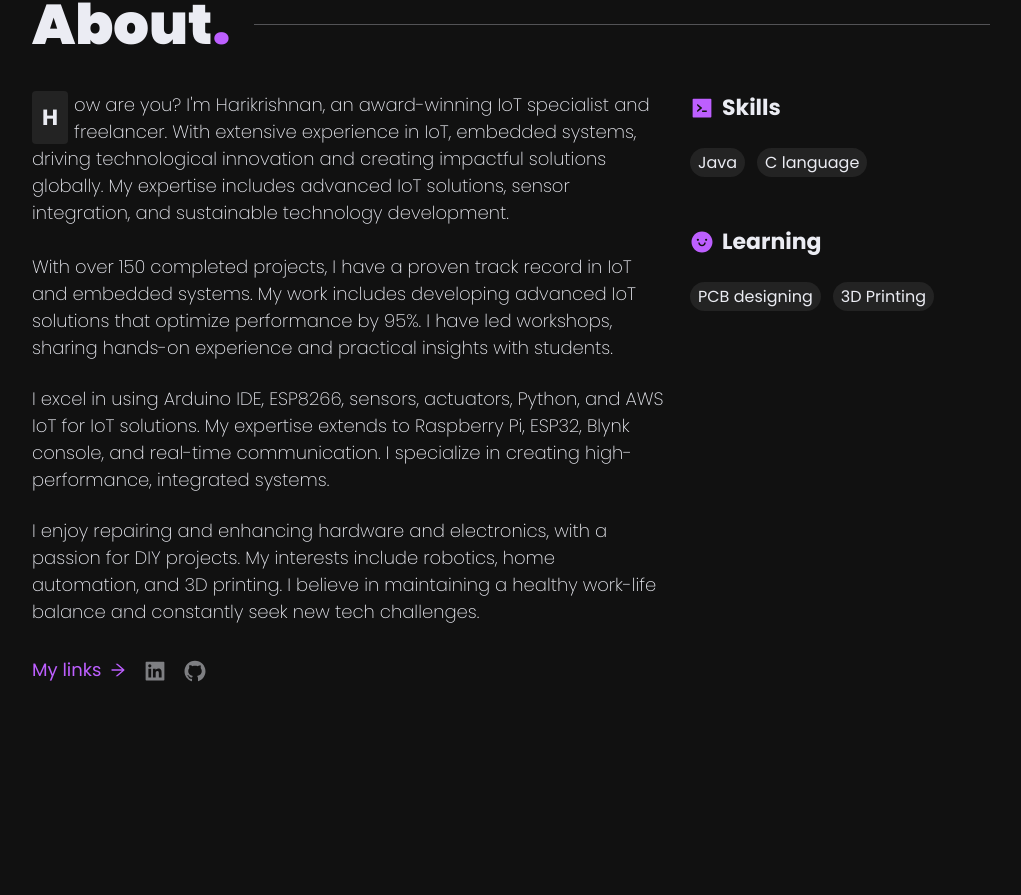
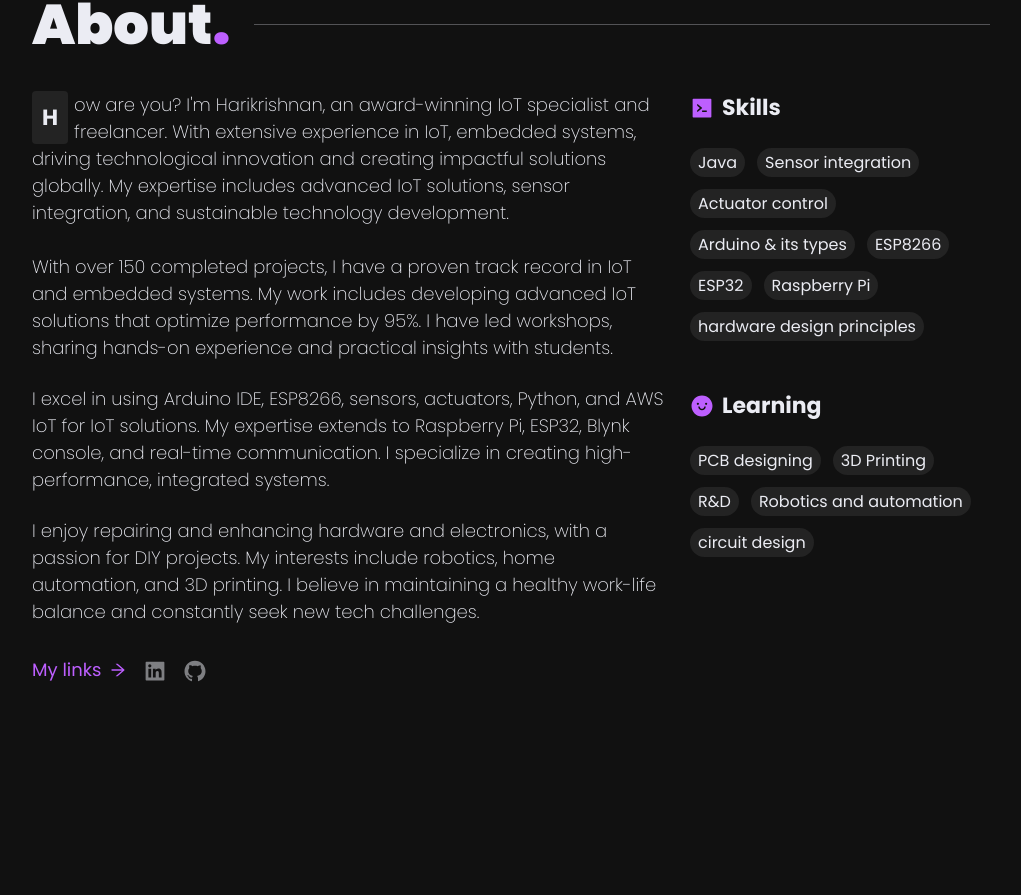
Before and after one commit to HariHK22/harikrishnan, a Next.js app: page / in a window 1280 px wide. Shown: the part 1207-2102 px from the top of the page, without its empty margins (159-1180 px from the left). Built offline with nearby package versions, Linux system fonts and the light colour scheme.

Commit message:
Update Stats.tsx

```diff
--- a/components/home/about/Stats.tsx
+++ b/components/home/about/Stats.tsx
@@ -13,7 +13,13 @@ export const Stats = () => {
           </h4>
           <div className={styles.statGrid}>
             <span className="chip">Java</span>
-            <span className="chip">C language</span>
+            <span className="chip">Sensor integration</span>
+             <span className="chip">Actuator control</span>
+             <span className="chip">Arduino & its types</span>
+             <span className="chip">ESP8266</span>
+              <span className="chip">ESP32</span>
+              <span className="chip">Raspberry Pi</span>
+              <span className="chip">hardware design principles</span>
           </div>
         </div>
       </Reveal>
@@ -26,6 +32,9 @@ export const Stats = () => {
           <div className={styles.statGrid}>
             <span className="chip">PCB designing</span>
             <span className="chip">3D Printing</span>
+            <span className="chip">R&D</span>
+             <span className="chip">Robotics and automation</span>
+            <span className="chip">circuit design</span>
           </div>
         </div>
       </Reveal>
```
